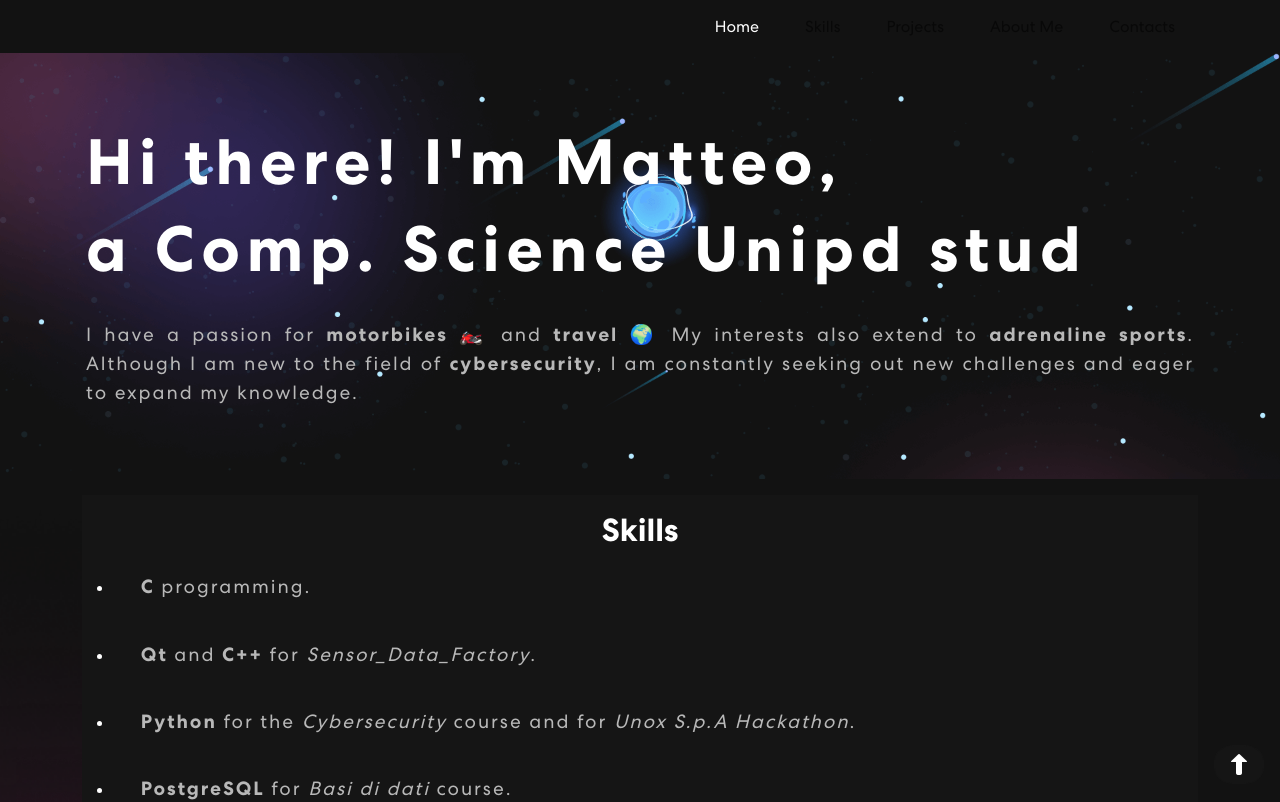
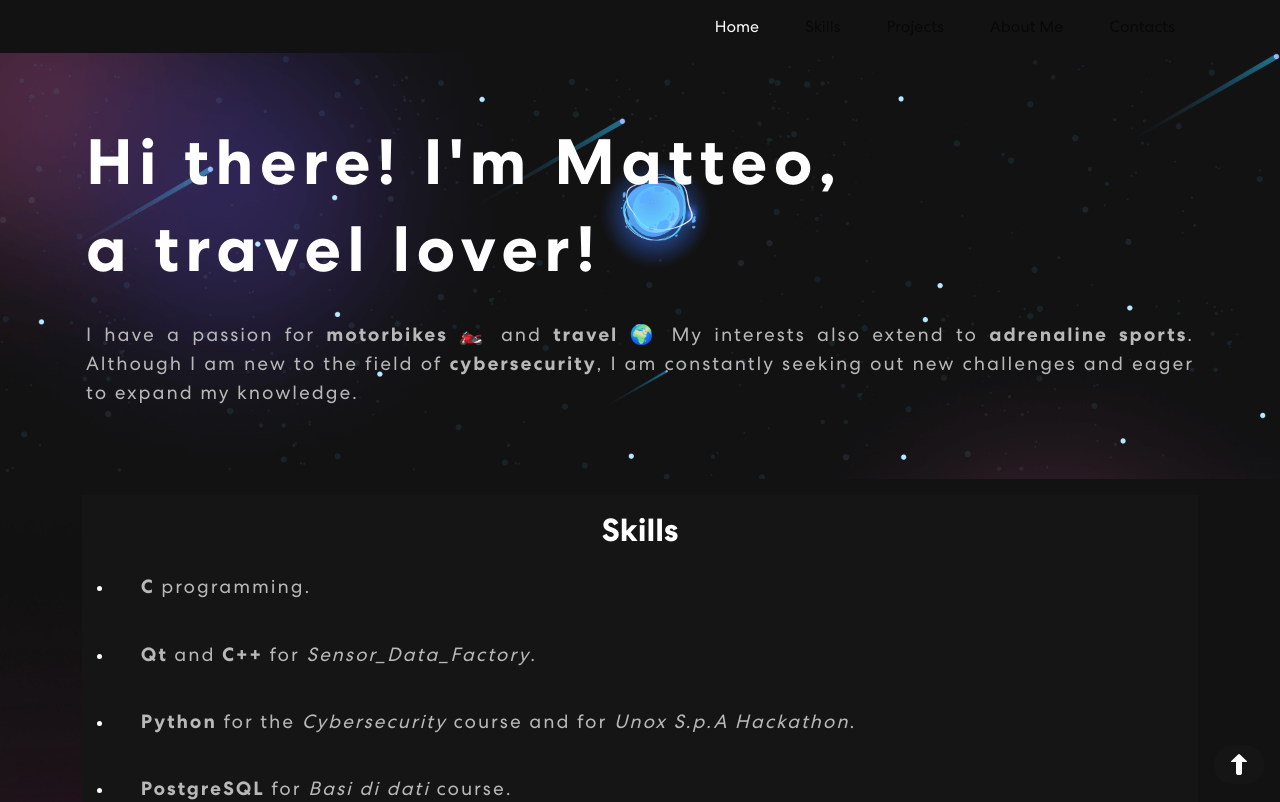
Before and after one commit to tiozzom4tteo/Portfolio, a React (Create React App) app: page / in a window 1280 px wide. Shown: the top 802 px of the page. Built offline with nearby package versions, Linux system fonts and the light colour scheme.

Commit message:
change writing banner position

```diff
--- a/src/components/Banner.js
+++ b/src/components/Banner.js
@@ -12,9 +12,9 @@ export const Banner = () => {
   const [delta, setDelta] = useState(300 - Math.random() * 100);
   const [index, setIndex] = useState(1);
   const toRotate = [
+    "travel lover!",
+    "cyber newbie!",
     "Comp. Science Unipd student!",
-    "cyber newbie!",
-    "travel lover!",
   ];
   const period = 20000;
 
```
